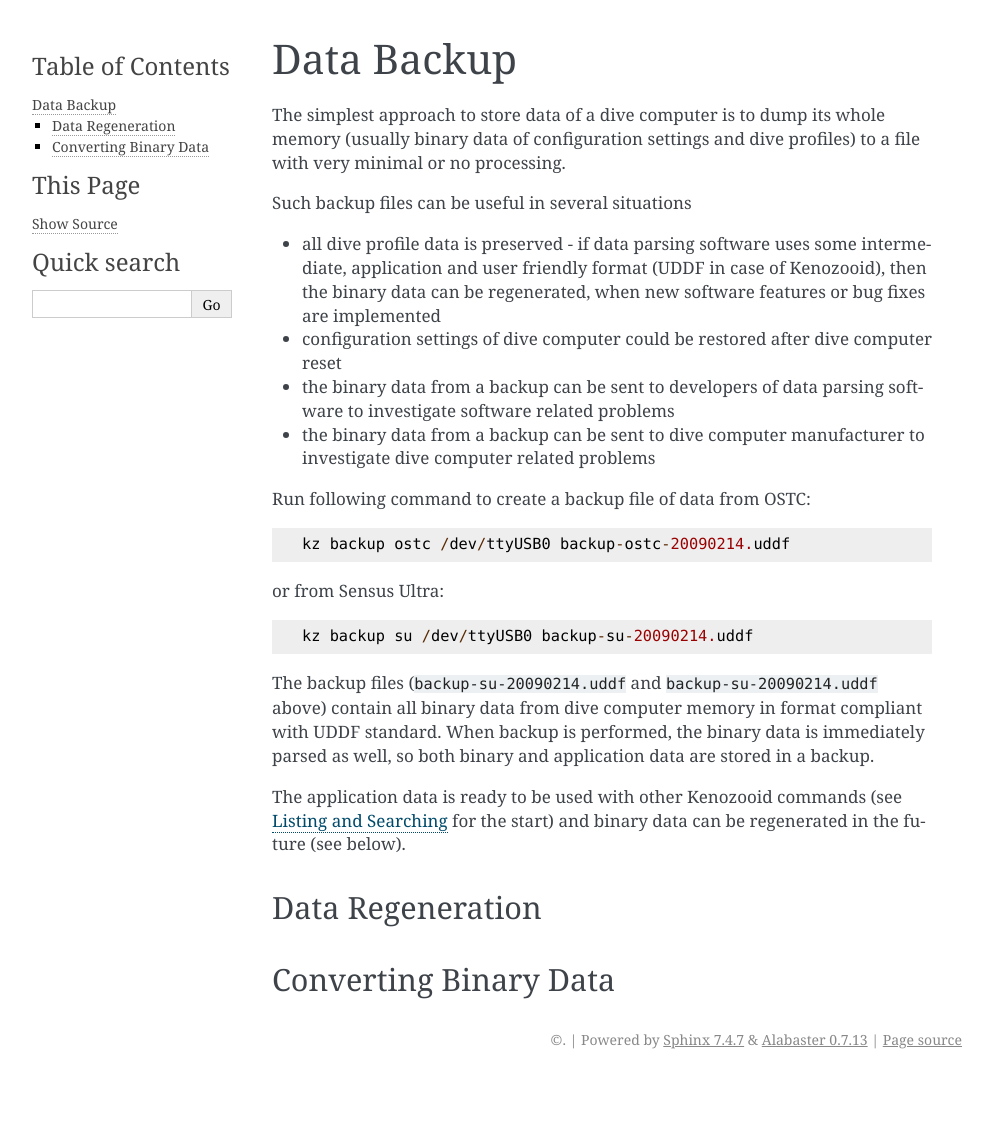
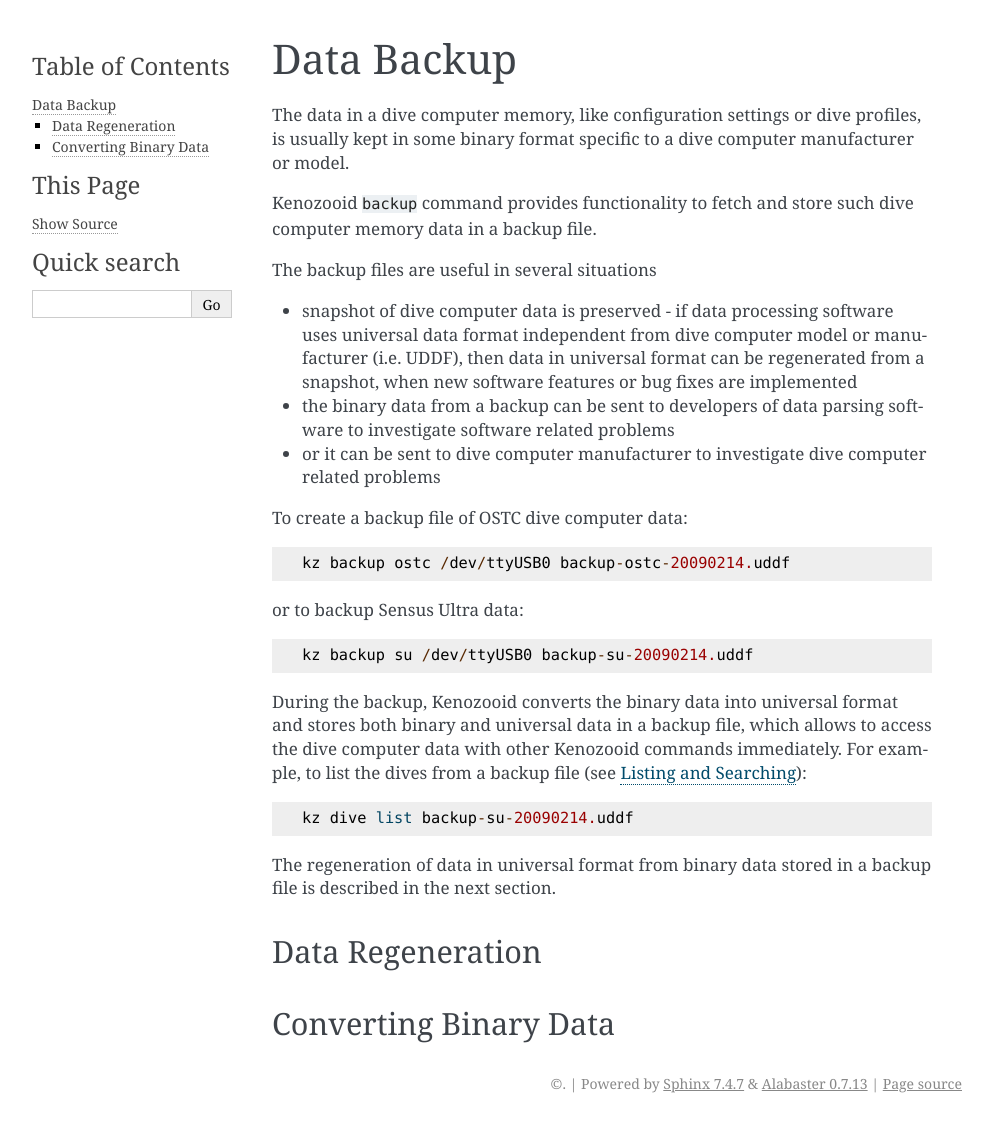
Before and after one commit to gitGNU/gnu_kenozooid, a Sphinx documentation site: the page built from doc/user/backup.rst, in a window 1280 px wide. Shown: the whole page, without its empty margins (148-1141 px from the left). Built offline with Sphinx 7.4.7, drawn with Linux system fonts in a browser that asks for light colours; before the commit the page ends 1079 px from its top, so only the background shows below that.

Commit message:
- improved kenozooid backup command description in user manual to be more   user friendly

```diff
--- a/doc/user/backup.rst
+++ b/doc/user/backup.rst
@@ -1,39 +1,43 @@
+.. _dc-backup:
+
 Data Backup
 -----------
-The simplest approach to store data of a dive computer is to dump its
-whole memory (usually binary data of configuration settings and dive
-profiles) to a file with very minimal or no processing.
+The data in a dive computer memory, like configuration settings or dive
+profiles, is usually kept in some binary format specific to a dive computer
+manufacturer or model.
 
-Such backup files can be useful in several situations
+Kenozooid ``backup`` command provides functionality to fetch and store such
+dive computer memory data in a backup file.
 
-- all dive profile data is preserved - if data parsing software uses
-  some intermediate, application and user friendly format (UDDF in case of
-  Kenozooid), then the binary data can be regenerated, when new software
-  features or bug fixes are implemented
-- configuration settings of dive computer could be restored after dive
-  computer reset
+The backup files are useful in several situations
+
+- snapshot of dive computer data is preserved - if data processing software
+  uses universal data format independent from dive computer model or
+  manufacturer (i.e.  UDDF), then data in universal format can be
+  regenerated from a snapshot, when new software features or bug fixes are
+  implemented
 - the binary data from a backup can be sent to developers of data parsing
   software to investigate software related problems
-- the binary data from a backup can be sent to dive computer manufacturer
-  to investigate dive computer related problems
+- or it can be sent to dive computer manufacturer to investigate dive
+  computer related problems
 
-Run following command to create a backup file of data from OSTC::
+To create a backup file of OSTC dive computer data::
 
     kz backup ostc /dev/ttyUSB0 backup-ostc-20090214.uddf
 
-or from Sensus Ultra::
+or to backup Sensus Ultra data::
 
     kz backup su /dev/ttyUSB0 backup-su-20090214.uddf
 
-The backup files (``backup-su-20090214.uddf`` and ``backup-su-20090214.uddf``
-above) contain all binary data from dive computer memory in format
-compliant with UDDF standard. When backup is performed, the binary data
-is immediately parsed as well, so both binary and application data are
-stored in a backup.
+During the backup, Kenozooid converts the binary data into universal format
+and stores both binary and universal data in a backup file, which allows to
+access the dive computer data with other Kenozooid commands immediately.
+For example, to list the dives from a backup file (see :ref:`logbook-ls`)::
 
-The application data is ready to be used with other Kenozooid commands (see
-:ref:`logbook-ls` for the start) and binary data can be regenerated in the
-future (see below).
+    kz dive list backup-su-20090214.uddf
+
+The regeneration of data in universal format from binary data stored in a
+backup file is described in the next section.
 
 Data Regeneration
 ^^^^^^^^^^^^^^^^^
```
